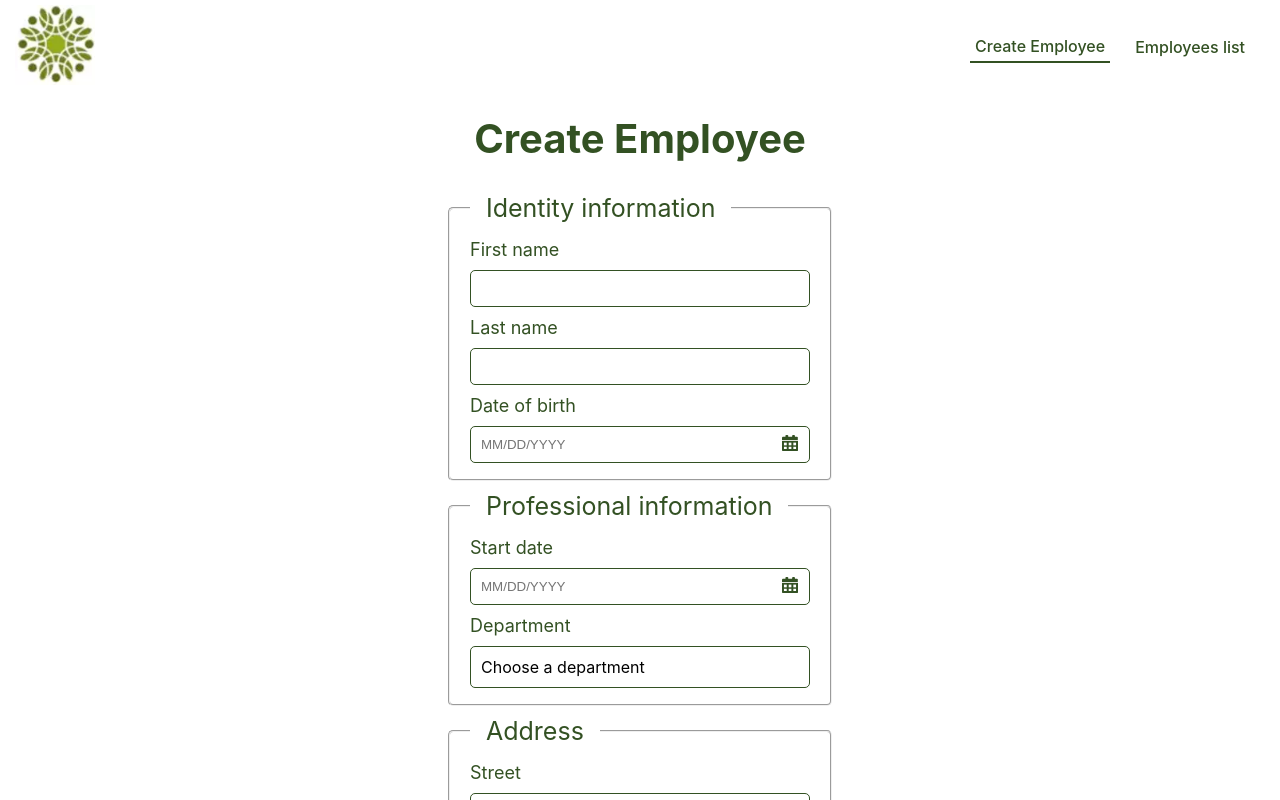
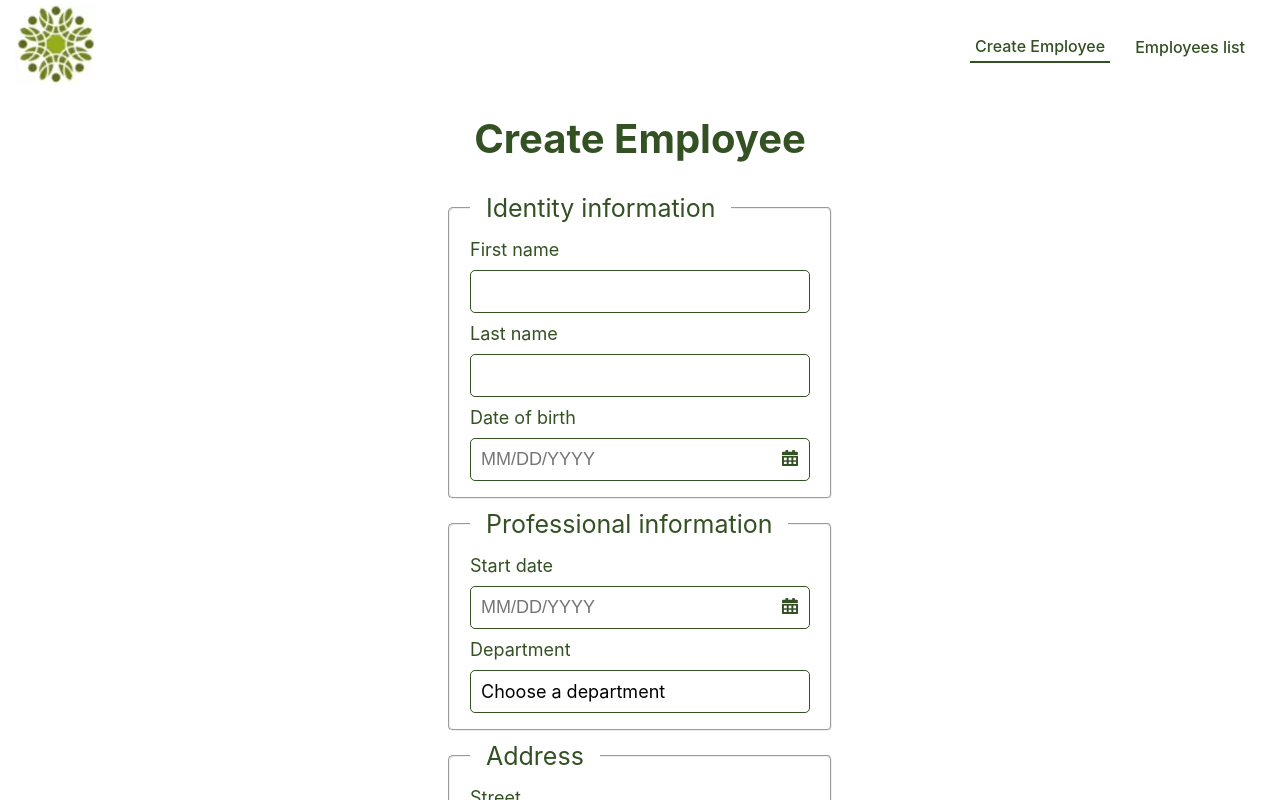
Before and after one commit to DRFR34/HRnet, a React (Create React App) app: page / in a window 1280 px wide. Shown: the top 800 px of the page. Built offline with nearby package versions, Linux system fonts and the light colour scheme.

Commit message:
Update EmployeeCreationForm.scss

```diff
--- a/src/components/EmployeeCreationForm/EmployeeCreationForm.scss
+++ b/src/components/EmployeeCreationForm/EmployeeCreationForm.scss
@@ -93,6 +93,7 @@
                     border: 0.0625rem solid $green-color;
                     padding: 0.625rem;
                     border-radius: 0.3125rem;
+                    font-size: 1.125rem;
 
                     &--onError {
                         border: 0.0625rem solid $error-color;
```
